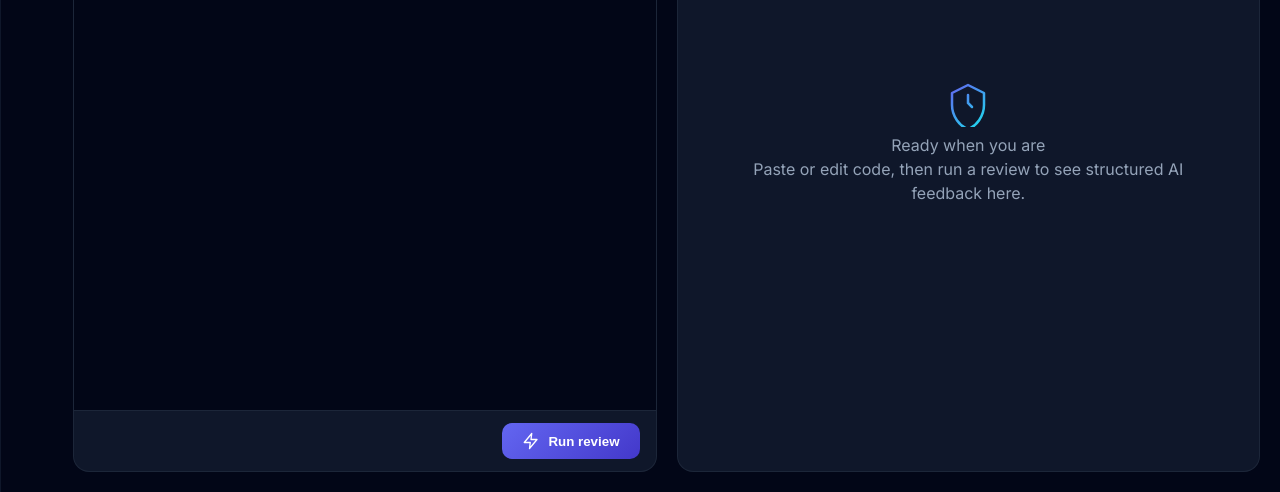
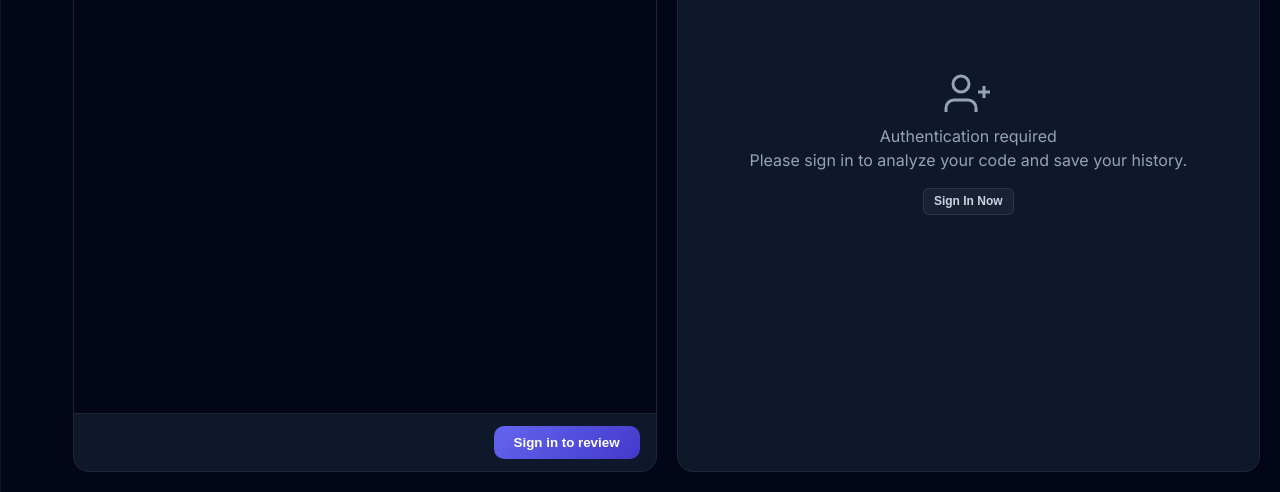
Before and after one commit to ashishmusmade45/CodeVerse-AI, a React (Vite) app in the folder Frontend/: page / in a window 1280 px wide. Shown: the part 308-800 px from the top of the page. Built offline with nearby package versions, Linux system fonts and the light colour scheme; no server answers.

Commit message:
fix(auth): handle signed-out review flow gracefully and prevent broken HTML response

```diff
--- a/Frontend/src/App.jsx
+++ b/Frontend/src/App.jsx
@@ -7,7 +7,7 @@ import axios from "axios";
 import ReactMarkdown from "react-markdown";
 import remarkGfm from "remark-gfm";
 import rehypeHighlight from "rehype-highlight";
-import { SignedIn, SignedOut, SignInButton, UserButton, useAuth } from "@clerk/clerk-react";
+import { SignedIn, SignedOut, SignInButton, UserButton, useAuth, useClerk } from "@clerk/clerk-react";
 
 import "prismjs/components/prism-clike";
 import "prismjs/components/prism-c";
@@ -128,7 +128,8 @@ function App() {
     { label: "CSS", value: "css" },
   ];
 
-  const {getToken} = useAuth();
+  const { getToken, isSignedIn } = useAuth();
+  const { openSignIn } = useClerk();
 
   async function fetchHistory() {
     try {
@@ -144,8 +145,13 @@ function App() {
   }
 
   useEffect(() => {
+    if (isSignedIn) {
       fetchHistory();
-  }, [getToken]);
+    } else {
+      setHistory([]);
+      setShowHistory(false);
+    }
+  }, [isSignedIn, getToken]);
 
   const loadHistoryItem = (item) => {
     setPromptText(item.promptText);
@@ -162,6 +168,11 @@ function App() {
   };
 
   async function reviewCode() {
+    if (!isSignedIn) {
+      openSignIn();
+      return;
+    }
+
     setLoading(true);
     setReview("");
 
@@ -247,7 +258,7 @@ function App() {
       </header>
 
       <div className="content-layout">
-        <aside className={`sidebar ${showHistory ? 'is-open' : 'is-closed'}`}>
+        <aside className={`sidebar ${showHistory && isSignedIn ? 'is-open' : 'is-closed'}`}>
           <div className="sidebar-inner">
             <button className="btn-new-chat" onClick={resetEditor}>
               <svg width="16" height="16" viewBox="0 0 24 24" fill="none" stroke="currentColor" strokeWidth="2" strokeLinecap="round" strokeLinejoin="round">
@@ -277,7 +288,7 @@ function App() {
         </aside>
 
         <main className="main">
-          <SignedIn>
+          {isSignedIn && (
             <button
               className={`btn-history-top-toggle ${showHistory ? 'is-active' : ''}`}
               onClick={() => setShowHistory(!showHistory)}
@@ -288,7 +299,7 @@ function App() {
                 <path d="M9 3v18" />
               </svg>
             </button>
-          </SignedIn>
+          )}
 
           <section className="panel panel-editor" aria-label="Code editor">
             <div className="panel-head">
@@ -319,6 +330,11 @@ function App() {
               </div>
             </div>
             <div className="panel-footer">
+              {!isSignedIn ? (
+                <button type="button" className="btn-primary" onClick={() => openSignIn()}>
+                  Sign in to review
+                </button>
+              ) : (
                 <button type="button" className={`btn-primary ${loading ? "is-loading" : ""}`} onClick={() => !loading && reviewCode()} disabled={loading}>
                   {loading ? (
                     <>
@@ -334,6 +350,7 @@ function App() {
                     </>
                   )}
                 </button>
+              )}
             </div>
           </section>
 
@@ -351,7 +368,20 @@ function App() {
               )}
             </div>
             <div className="review-scroll">
-              {loading ? (
+              {!isSignedIn ? (
+                <div className="empty-state">
+                  <div className="empty-icon" aria-hidden="true">
+                    <svg width="48" height="48" viewBox="0 0 24 24" fill="none" stroke="currentColor" strokeWidth="1.5">
+                      <path d="M16 21v-2a4 4 0 00-4-4H5a4 4 0 00-4 4v2" />
+                      <circle cx="8.5" cy="7" r="4" />
+                      <path d="M20 8v6M23 11h-6" />
+                    </svg>
+                  </div>
+                  <p className="empty-title">Authentication required</p>
+                  <p className="empty-desc">Please sign in to analyze your code and save your history.</p>
+                  <button className="btn-ghost" style={{ marginTop: '1rem' }} onClick={() => openSignIn()}>Sign In Now</button>
+                </div>
+              ) : loading ? (
                 <div className="loading-container">
                   <div className="spinner" role="status" aria-label="Loading" />
                   <p className="loading-title">Analyzing your code</p>
```
Lines whose indentation alone changed are shown as unchanged.
